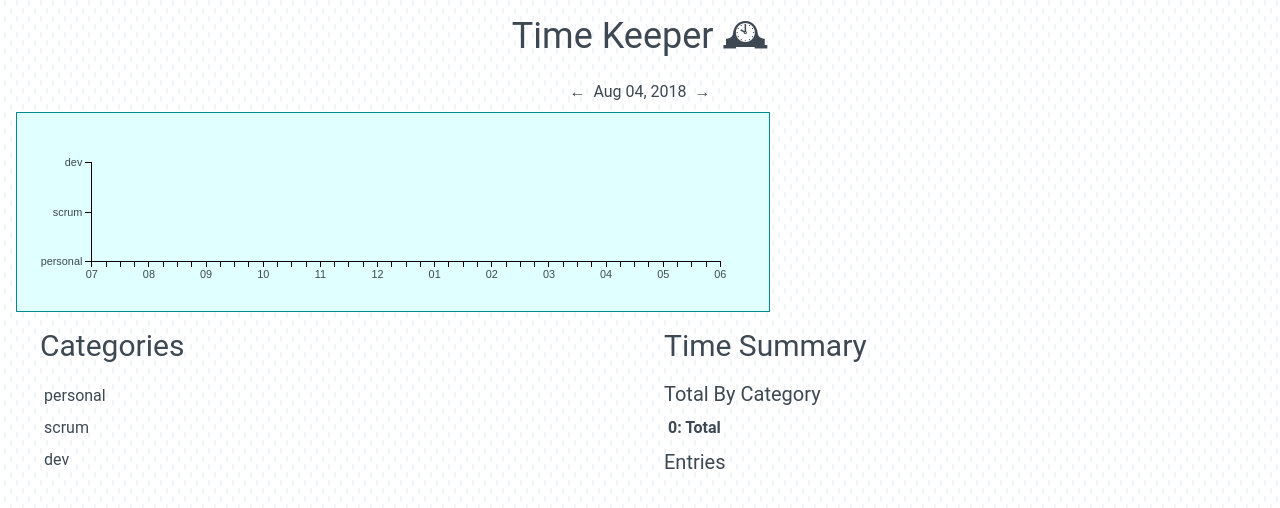
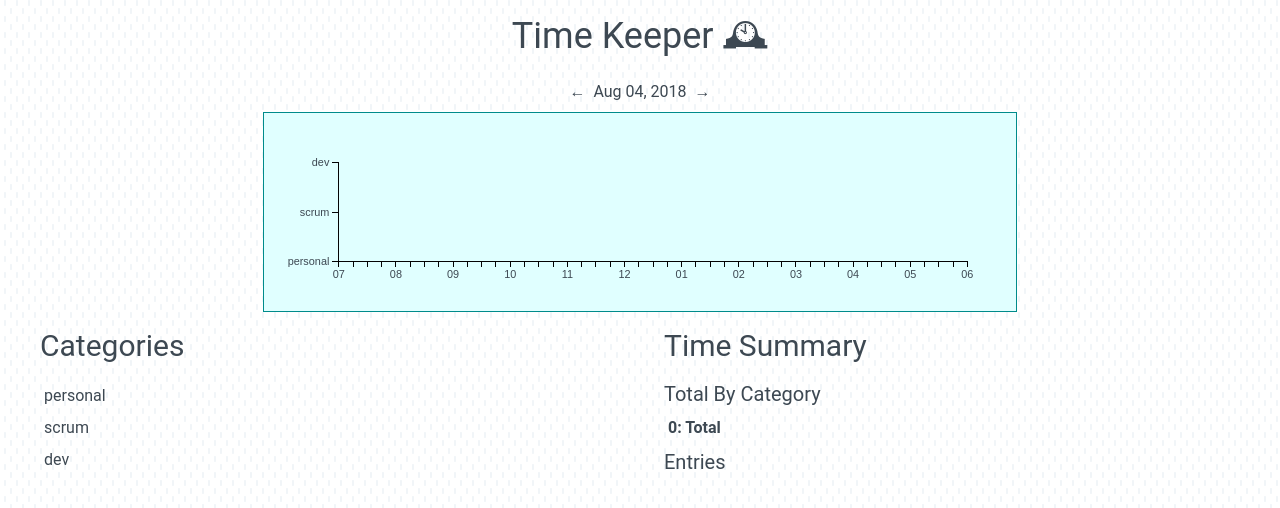
Before and after one commit to davestaab/timekeeper, a Vue app: page / in a window 1280 px wide. Shown: the top 508 px of the page. Built offline with nearby package versions, Linux system fonts and the light colour scheme.

Commit message:
center chart

```diff
--- a/src/components/TimeLineChart.vue
+++ b/src/components/TimeLineChart.vue
@@ -55,14 +55,11 @@ onMounted(() => {
 </script>
 
 <template>
-  <div ref="container" class="chart-container" />
+  <div ref="container" class="justify-items-center" />
 </template>
 
 <!-- can't scope this — has to style the d3 chart -->
 <style>
-.chart-container {
-  margin: 0 auto;
-}
 .line {
   stroke: blueviolet;
   fill: none;
```
